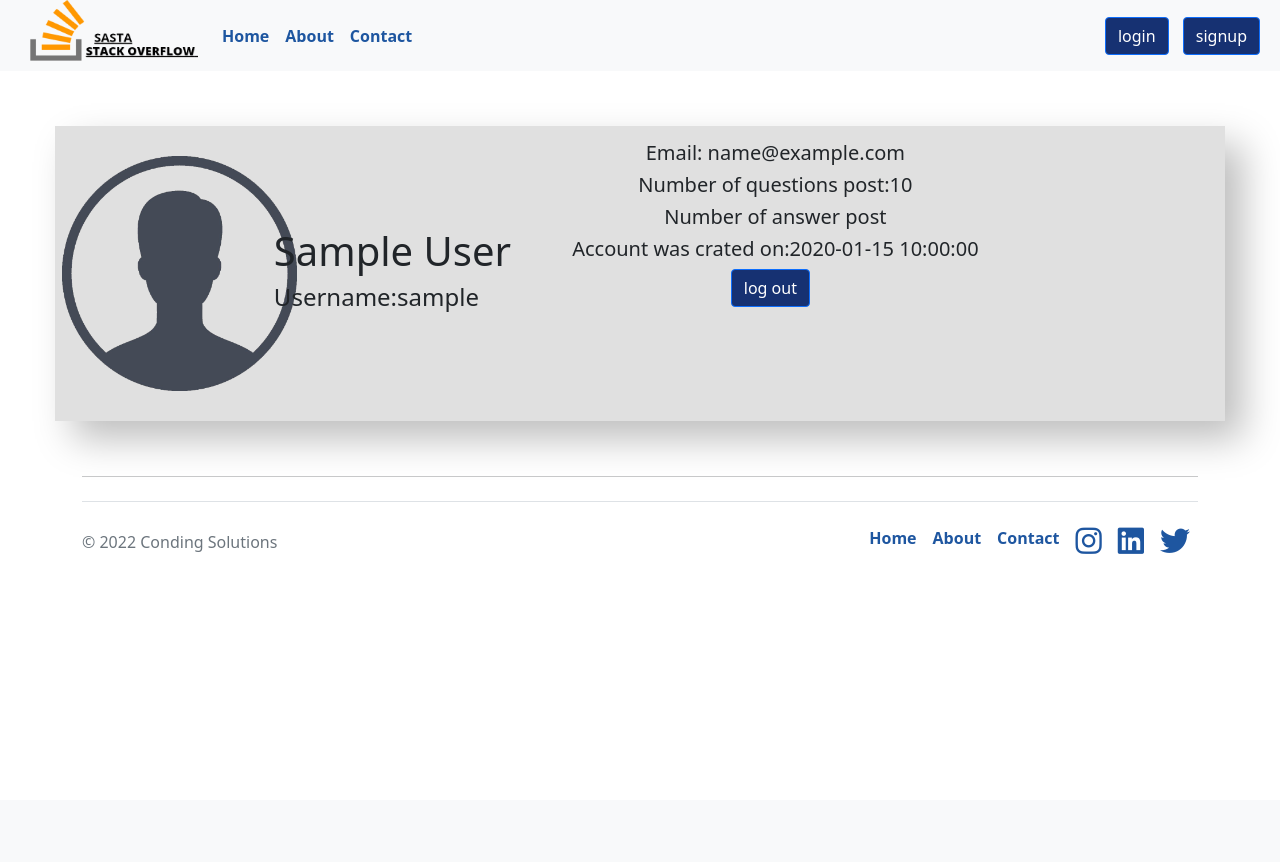
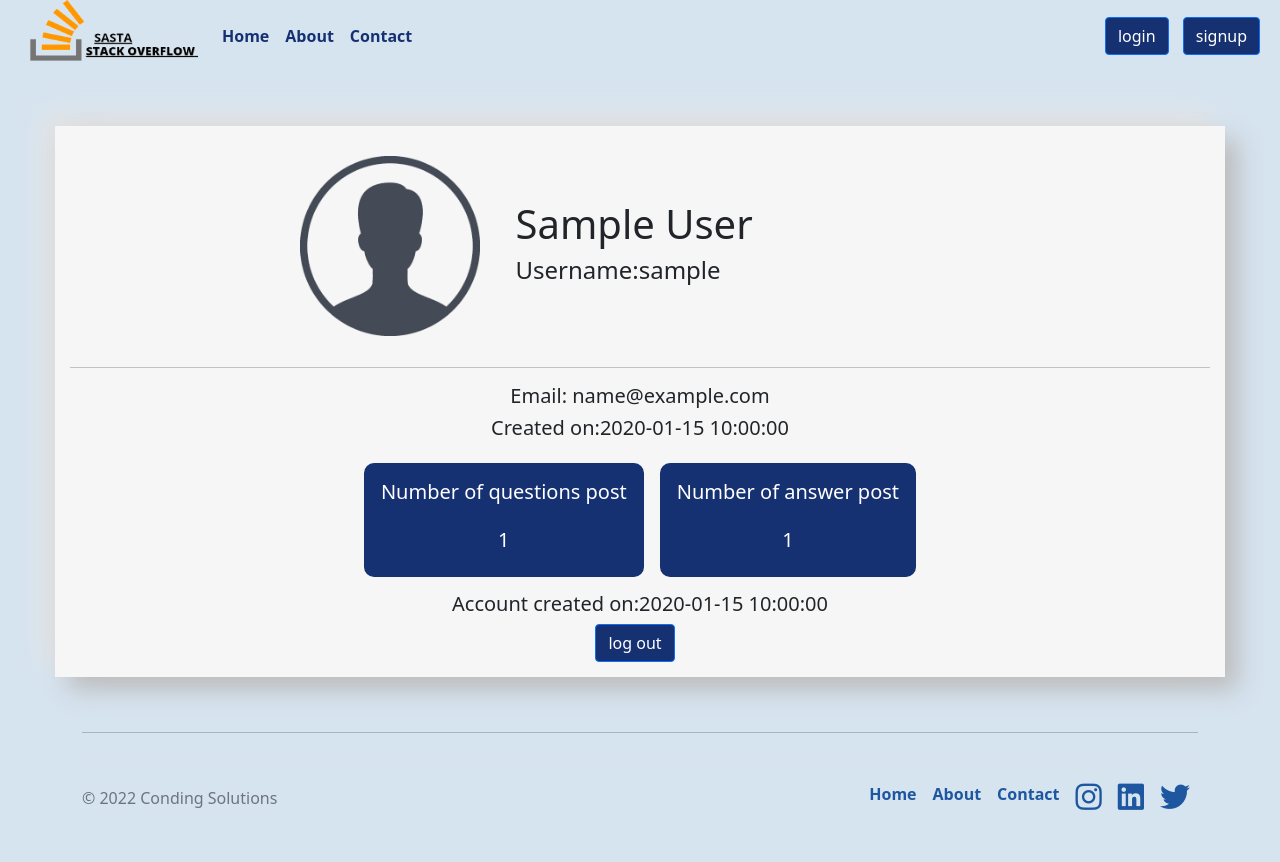
Before and after one commit to YashMulik2005/forum, a PHP site: page /profile.php?user_id=1 in a window 1280 px wide. Before the commit the page ends 554 px from the top, so only its background shows below. Run offline with PHP 8.4, Linux system fonts and the light colour scheme; tables that the repository leaves empty or names only in its code hold one stand-in row (values such as "Sample post").

Commit message:
profile complete

```diff
--- a/home.css
+++ b/home.css
@@ -4,7 +4,7 @@
     border-radius: 6px;
     background: #e0e0e0;
     box-shadow: 13px 13px 24px #bcbcbc,
-        -13px -13px 24px #ffffff;
+    -13px -13px 24px #e3e3e3;
 }
 
 .carousel {
--- a/home.php
+++ b/home.php
@@ -26,7 +26,7 @@
             border-radius: 6px;
             background: #F6F6F6 !important;
             box-shadow: 13px 13px 24px #bcbcbc,
-                -13px -13px 24px #ffffff;
+                -13px -13px 24px #e3e3e3;
         }
 
         .btn1 {
--- a/login.php
+++ b/login.php
@@ -15,7 +15,17 @@
             border-bottom: 1px solid black;
             border-radius: 0px;
             width: 92%;
+            background-color: #F6F6F6;
 
+        }
+        input[type=text]:focus,input[type=password]:focus,input[type=email]:focus{
+            background-color: #F6F6F6;
+        }
+        textarea{
+            background-color: #F6F6F6;
+        }
+        textarea:focus{
+            background-color: #F6F6F6;
         }
         .modal-body{
             display: flex;
--- a/navbar.php
+++ b/navbar.php
@@ -31,8 +31,8 @@
     .nav1{
       background-color: #D6E4F0 !important;
     }
-    .navbar a{
-        color: #1E56A0 !important;
+    .nav1 a{
+        color: #163172 !important;
     }
     .navbar a:hover{
         text-decoration: underline;
@@ -50,7 +50,7 @@
 <body>
     <?php
   session_start();
-  echo '<nav class="navbar navbar-expand-lg navbar-light bg-light nav1">
+  echo '<nav class="navbar navbar-expand-lg navbar-light nav1">
   <div class="container-fluid">
   <a class="navbar-brand" href="#"><img src="logo.png" alt="" class="logo"></a>
   <button class="navbar-toggler" type="button" data-bs-toggle="collapse" data-bs-target="#navbarSupportedContent" aria-controls="navbarSupportedContent" aria-expanded="false" aria-label="Toggle navigation">
@@ -75,7 +75,7 @@
        echo' <div class="collapse navbar-collapse" id="navbarSupportedContent">
        <ul class="navbar-nav ms-auto mb-2 mb-lg-0 navdiv">
          <li class="nav-item">
-         <a href="profile.php?user_id='.$user_id.'" class="user"><img src="user_logo.png" alt="" class="ulogo"> '.$_SESSION['username'].'</a>
+         <a href="profile.php?user_id='.$user_id.'" class="user"><img src="user_logo.png" alt="" class="ulogo"><strong> '.$_SESSION['username'].'</strong></a>
          </li>
        </ul>
       </div>';
@@ -91,7 +91,7 @@
        </ul>
       </div>';
       }
-    echo '
+    echo '<hr>
     </div>
     </nav>';
 ?>
--- a/profile.php
+++ b/profile.php
@@ -13,13 +13,19 @@
         integrity="sha384-EVSTQN3/azprG1Anm3QDgpJLIm9Nao0Yz1ztcQTwFspd3yD65VohhpuuCOmLASjC" crossorigin="anonymous">
     <link rel="stylesheet" href="home.css">
     <style>
+        body{
+            background-color: #D6E4F0 !important;
+        }
     .box {
         margin: 55px;
         border-radius: 0px;
-        background: #e0e0e0;
-        box-shadow: 18px 18px 36px #bebebe,
-            -18px -18px 36px #ffffff;
+        background: #F6F6F6;
+        box-shadow: 13px 13px 24px #bcbcbc,
+                -13px -13px 24px #e3e3e3;
         padding: 15px;
+        display: flex;
+        flex-direction: column;
+
     }
 
     .photo {
@@ -28,29 +34,62 @@
     }
 
     .userimg {
-        width: 40%;
+        width: 55%;
         display: flex;
         align-items: center;
         justify-content: center;
     }
 
     .userimg img {
-        width: 235px;
-        height: 235px;
+        width: 180px;
+        height: 180px;
     }
 
     .text {
-        width: 60%;
+        width: 45%;
         display: flex;
         align-items: flex-start;
         flex-direction: column;
         justify-content: center;
+        margin-left: -180px;
     }
 
     .text2 {
         display: flex;
         flex-direction: column;
         align-items: center;
+    }
+    .number{
+        display: flex;
+    }
+    .numbox{
+        background-color: #163172;
+        display: flex;
+        justify-content: center;
+        text-align: center;
+        padding: 17px;
+        margin: 15px 8px;
+        color: white;
+        border-radius: 10px;
+    }
+    @media(max-width:900px) {
+        .box{
+            margin: 10px 15px;
+        }
+        .photo{
+            flex-direction: column;
+        }
+        .userimg{
+            width: 100%;
+        }
+        .text{
+            width: 100%;
+            margin-left: 0px;
+            align-items: center;
+        }
+        .number{
+            flex-direction: column;
+        }
     }
     </style>
     <title>Hello, world!</title>
@@ -72,6 +111,14 @@
     $username=$row['username'];
     $email=$row['email'];
     $time=$row['time'];
+    $sql="SELECT COUNT(*) AS count FROM `questions` WHERE `user_id`= $id";
+    $result=mysqli_query($connect,$sql);
+    $row=mysqli_fetch_assoc($result);
+    $one = $row['count'];
+    $sql="SELECT COUNT(*) AS count FROM `answers` WHERE `user_id`= $id";
+    $result=mysqli_query($connect,$sql);
+    $row=mysqli_fetch_assoc($result);
+    $two = $row['count'];
    echo' <div class="box">
     <div class="photo">
       <div class="userimg">
@@ -85,9 +132,12 @@
     <hr>
     <div class="text2">
     <h5>Email: '.$email.'</h5>
-    <h5>Number of questions post:10</h5>
-    <h5>Number of answer post</h5>
-    <h5>Account was crated on:'.$time.'</h5>
+    <h5>Created on:'.$time.'</h5>
+    <div class="number">
+    <div class="numbox"><h5>Number of questions post<br><br>'.$one.'</h5></div>
+    <div class="numbox"><h5>Number of answer post<br><br>'.$two.'</h5></div>
+    </div>
+    <h5>Account created on:'.$time.'</h5>
     <a href="logout.php" class="btn btn-primary">log out</a>
     </div>
   </div>';}
```
Also changed, not shown: answres.php (+75 -14 lines), question.php (+12 -11 lines).
